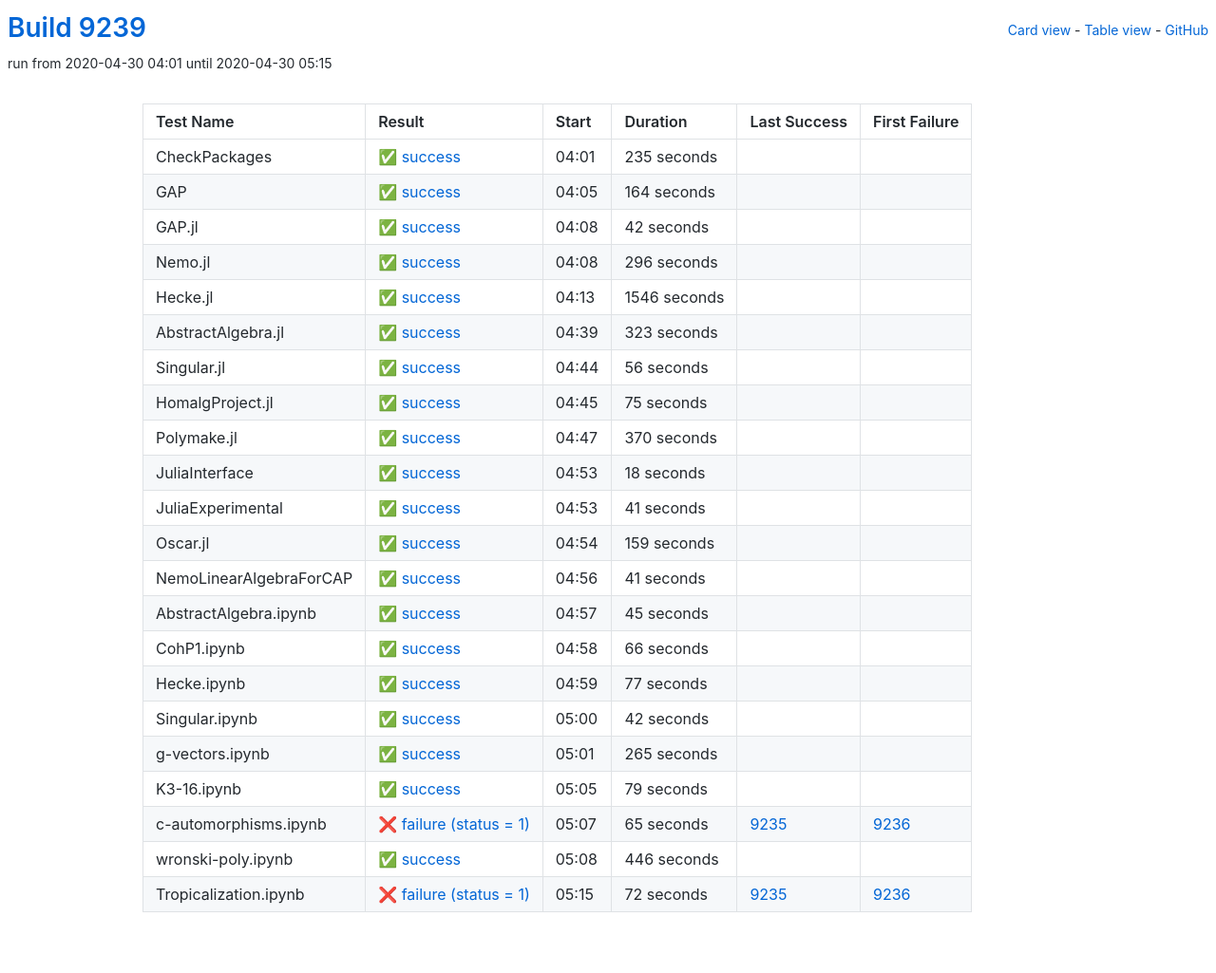
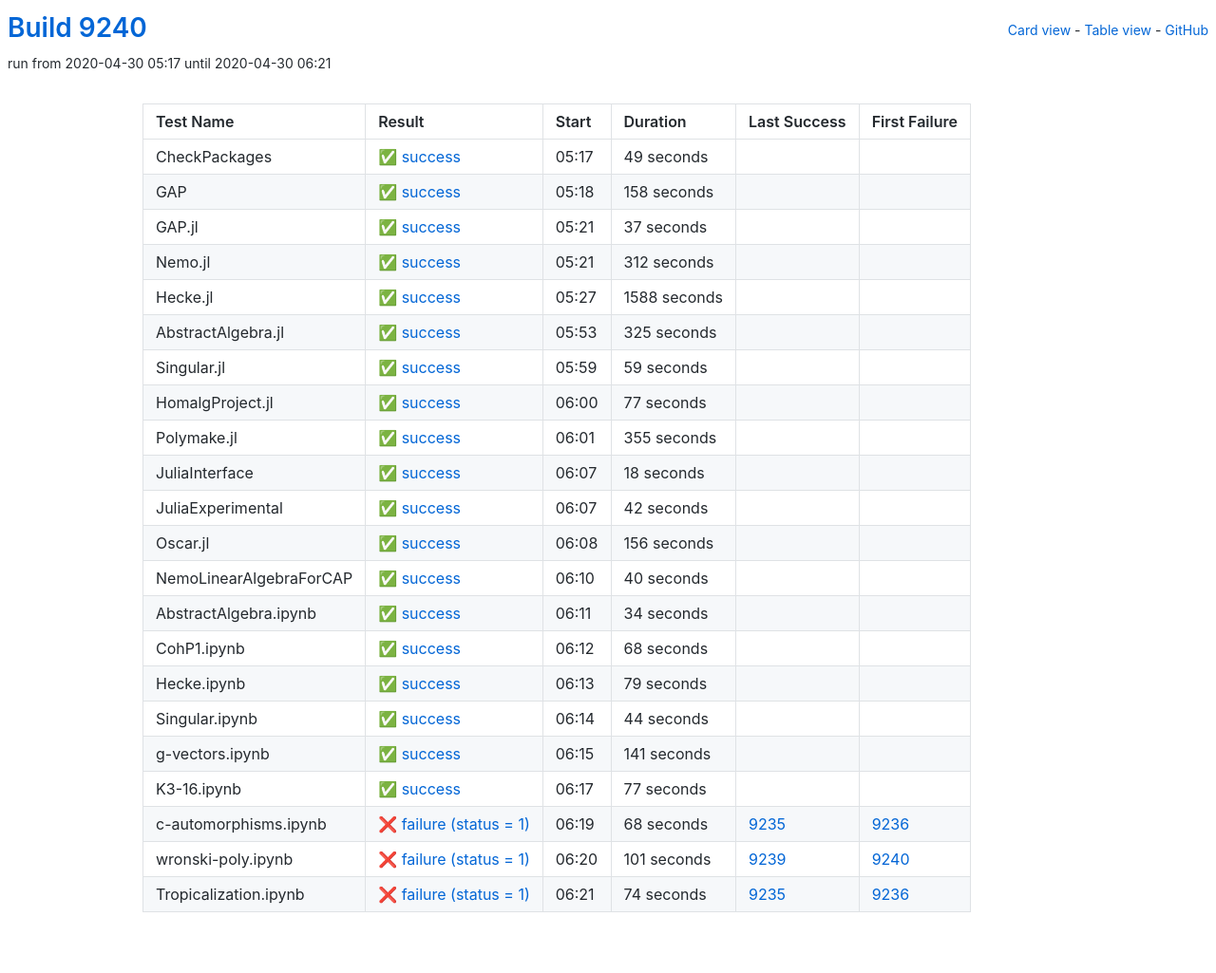
Before and after one commit to oscar-system/oscar-ci-status, a Jekyll site: the page built from table.html, in a window 1280 px wide. Shown: the whole page at 95% size. Built offline with Jekyll 4.4.1, drawn with Linux system fonts in a browser that asks for light colours.

Commit message:
Build 9240

```diff
--- a/_data/ci.yml
+++ b/_data/ci.yml
@@ -1,27 +1,115 @@
-build: 9239
-build_url: https://oscarci.mathematik.uni-kl.de/job/oscar/9239/
+build: 9240
+build_url: https://oscarci.mathematik.uni-kl.de/job/oscar/9240/
 job: oscar
 tests:
-- duration: 235
+- duration: 49
   exitcode: 0
   first_failure: false
   first_failure_url: null
   last_success: false
   last_success_url: null
-  log: https://oscarci.mathematik.uni-kl.de/job/oscar/9239/artifact/logs/build-9239/CheckPackages.log
+  log: https://oscarci.mathematik.uni-kl.de/job/oscar/9240/artifact/logs/build-9240/CheckPackages.log
   name: CheckPackages
-  start: 2020-04-30 04:01
+  start: 2020-04-30 05:17
   status: success
   success: true
-- duration: 164
+- duration: 158
   exitcode: 0
   first_failure: false
   first_failure_url: null
   last_success: false
   last_success_url: null
-  log: https://oscarci.mathematik.uni-kl.de/job/oscar/9239/artifact/logs/build-9239/GAP.log
+  log: https://oscarci.mathematik.uni-kl.de/job/oscar/9240/artifact/logs/build-9240/GAP.log
   name: GAP
-  start: 2020-04-30 04:05
+  start: 2020-04-30 05:18
+  status: success
+  success: true
+- duration: 37
+  exitcode: 0
+  first_failure: false
+  first_failure_url: null
+  last_success: false
+  last_success_url: null
+  log: https://oscarci.mathematik.uni-kl.de/job/oscar/9240/artifact/logs/build-9240/GAP.jl.log
+  name: GAP.jl
+  start: 2020-04-30 05:21
+  status: success
+  success: true
+- duration: 312
+  exitcode: 0
+  first_failure: false
+  first_failure_url: null
+  last_success: false
+  last_success_url: null
+  log: https://oscarci.mathematik.uni-kl.de/job/oscar/9240/artifact/logs/build-9240/Nemo.jl.log
+  name: Nemo.jl
+  start: 2020-04-30 05:21
+  status: success
+  success: true
+- duration: 1588
+  exitcode: 0
+  first_failure: false
+  first_failure_url: null
+  last_success: false
+  last_success_url: null
+  log: https://oscarci.mathematik.uni-kl.de/job/oscar/9240/artifact/logs/build-9240/Hecke.jl.log
+  name: Hecke.jl
+  start: 2020-04-30 05:27
+  status: success
+  success: true
+- duration: 325
+  exitcode: 0
+  first_failure: false
+  first_failure_url: null
+  last_success: false
+  last_success_url: null
+  log: https://oscarci.mathematik.uni-kl.de/job/oscar/9240/artifact/logs/build-9240/AbstractAlgebra.jl.log
+  name: AbstractAlgebra.jl
+  start: 2020-04-30 05:53
+  status: success
+  success: true
+- duration: 59
+  exitcode: 0
+  first_failure: false
+  first_failure_url: null
+  last_success: false
+  last_success_url: null
+  log: https://oscarci.mathematik.uni-kl.de/job/oscar/9240/artifact/logs/build-9240/Singular.jl.log
+  name: Singular.jl
+  start: 2020-04-30 05:59
+  status: success
+  success: true
+- duration: 77
+  exitcode: 0
+  first_failure: false
+  first_failure_url: null
+  last_success: false
+  last_success_url: null
+  log: https://oscarci.mathematik.uni-kl.de/job/oscar/9240/artifact/logs/build-9240/HomalgProject.jl.log
+  name: HomalgProject.jl
+  start: 2020-04-30 06:00
+  status: success
+  success: true
+- duration: 355
+  exitcode: 0
+  first_failure: false
+  first_failure_url: null
+  last_success: false
+  last_success_url: null
+  log: https://oscarci.mathematik.uni-kl.de/job/oscar/9240/artifact/logs/build-9240/Polymake.jl.log
+  name: Polymake.jl
+  start: 2020-04-30 06:01
+  status: success
+  success: true
+- duration: 18
+  exitcode: 0
+  first_failure: false
+  first_failure_url: null
+  last_success: false
+  last_success_url: null
+  log: https://oscarci.mathematik.uni-kl.de/job/oscar/9240/artifact/logs/build-9240/JuliaInterface.log
+  name: JuliaInterface
+  start: 2020-04-30 06:07
   status: success
   success: true
 - duration: 42
@@ -30,141 +118,86 @@ tests:
   first_failure_url: null
   last_success: false
   last_success_url: null
-  log: https://oscarci.mathematik.uni-kl.de/job/oscar/9239/artifact/logs/build-9239/GAP.jl.log
-  name: GAP.jl
-  start: 2020-04-30 04:08
+  log: https://oscarci.mathematik.uni-kl.de/job/oscar/9240/artifact/logs/build-9240/JuliaExperimental.log
+  name: JuliaExperimental
+  start: 2020-04-30 06:07
   status: success
   success: true
-- duration: 296
+- duration: 156
   exitcode: 0
   first_failure: false
   first_failure_url: null
   last_success: false
   last_success_url: null
-  log: https://oscarci.mathematik.uni-kl.de/job/oscar/9239/artifact/logs/build-9239/Nemo.jl.log
-  name: Nemo.jl
-  start: 2020-04-30 04:08
+  log: https://oscarci.mathematik.uni-kl.de/job/oscar/9240/artifact/logs/build-9240/Oscar.jl.log
+  name: Oscar.jl
+  start: 2020-04-30 06:08
   status: success
   success: true
-- duration: 1546
+- duration: 40
   exitcode: 0
   first_failure: false
   first_failure_url: null
   last_success: false
   last_success_url: null
-  log: https://oscarci.mathematik.uni-kl.de/job/oscar/9239/artifact/logs/build-9239/Hecke.jl.log
-  name: Hecke.jl
-  start: 2020-04-30 04:13
+  log: https://oscarci.mathematik.uni-kl.de/job/oscar/9240/artifact/logs/build-9240/NemoLinearAlgebraForCAP.log
+  name: NemoLinearAlgebraForCAP
+  start: 2020-04-30 06:10
   status: success
   success: true
-- duration: 323
+- duration: 34
   exitcode: 0
   first_failure: false
   first_failure_url: null
   last_success: false
   last_success_url: null
-  log: https://oscarci.mathematik.uni-kl.de/job/oscar/9239/artifact/logs/build-9239/AbstractAlgebra.jl.log
-  name: AbstractAlgebra.jl
-  start: 2020-04-30 04:39
+  log: https://oscarci.mathematik.uni-kl.de/job/oscar/9240/artifact/logs/build-9240/AbstractAlgebra.ipynb.log
+  name: AbstractAlgebra.ipynb
+  start: 2020-04-30 06:11
   status: success
   success: true
-- duration: 56
+- duration: 68
   exitcode: 0
   first_failure: false
   first_failure_url: null
   last_success: false
   last_success_url: null
-  log: https://oscarci.mathematik.uni-kl.de/job/oscar/9239/artifact/logs/build-9239/Singular.jl.log
-  name: Singular.jl
-  start: 2020-04-30 04:44
+  log: https://oscarci.mathematik.uni-kl.de/job/oscar/9240/artifact/logs/build-9240/CohP1.ipynb.log
+  name: CohP1.ipynb
+  start: 2020-04-30 06:12
   status: success
   success: true
-- duration: 75
+- duration: 79
   exitcode: 0
   first_failure: false
   first_failure_url: null
   last_success: false
   last_success_url: null
-  log: https://oscarci.mathematik.uni-kl.de/job/oscar/9239/artifact/logs/build-9239/HomalgProject.jl.log
-  name: HomalgProject.jl
-  start: 2020-04-30 04:45
+  log: https://oscarci.mathematik.uni-kl.de/job/oscar/9240/artifact/logs/build-9240/Hecke.ipynb.log
+  name: Hecke.ipynb
+  start: 2020-04-30 06:13
   status: success
   success: true
-- duration: 370
+- duration: 44
   exitcode: 0
   first_failure: false
   first_failure_url: null
   last_success: false
   last_success_url: null
-  log: https://oscarci.mathematik.uni-kl.de/job/oscar/9239/artifact/logs/build-9239/Polymake.jl.log
-  name: Polymake.jl
-  start: 2020-04-30 04:47
+  log: https://oscarci.mathematik.uni-kl.de/job/oscar/9240/artifact/logs/build-9240/Singular.ipynb.log
+  name: Singular.ipynb
+  start: 2020-04-30 06:14
   status: success
   success: true
-- duration: 18
+- duration: 141
   exitcode: 0
   first_failure: false
   first_failure_url: null
   last_success: false
   last_success_url: null
-  log: https://oscarci.mathematik.uni-kl.de/job/oscar/9239/artifact/logs/build-9239/JuliaInterface.log
-  name: JuliaInterface
-  start: 2020-04-30 04:53
-  status: success
-  success: true
-- duration: 41
-  exitcode: 0
-  first_failure: false
-  first_failure_url: null
-  last_success: false
-  last_success_url: null
-  log: https://oscarci.mathematik.uni-kl.de/job/oscar/9239/artifact/logs/build-9239/JuliaExperimental.log
-  name: JuliaExperimental
-  start: 2020-04-30 04:53
-  status: success
-  success: true
-- duration: 159
-  exitcode: 0
-  first_failure: false
-  first_failure_url: null
-  last_success: false
-  last_success_url: null
-  log: https://oscarci.mathematik.uni-kl.de/job/oscar/9239/artifact/logs/build-9239/Oscar.jl.log
-  name: Oscar.jl
-  start: 2020-04-30 04:54
-  status: success
-  success: true
-- duration: 41
-  exitcode: 0
-  first_failure: false
-  first_failure_url: null
-  last_success: false
-  last_success_url: null
-  log: https://oscarci.mathematik.uni-kl.de/job/oscar/9239/artifact/logs/build-9239/NemoLinearAlgebraForCAP.log
-  name: NemoLinearAlgebraForCAP
-  start: 2020-04-30 04:56
-  status: success
-  success: true
-- duration: 45
-  exitcode: 0
-  first_failure: false
-  first_failure_url: null
-  last_success: false
-  last_success_url: null
-  log: https://oscarci.mathematik.uni-kl.de/job/oscar/9239/artifact/logs/build-9239/AbstractAlgebra.ipynb.log
-  name: AbstractAlgebra.ipynb
-  start: 2020-04-30 04:57
-  status: success
-  success: true
-- duration: 66
-  exitcode: 0
-  first_failure: false
-  first_failure_url: null
-  last_success: false
-  last_success_url: null
-  log: https://oscarci.mathematik.uni-kl.de/job/oscar/9239/artifact/logs/build-9239/CohP1.ipynb.log
-  name: CohP1.ipynb
-  start: 2020-04-30 04:58
+  log: https://oscarci.mathematik.uni-kl.de/job/oscar/9240/artifact/logs/build-9240/g-vectors.ipynb.log
+  name: g-vectors.ipynb
+  start: 2020-04-30 06:15
   status: success
   success: true
 - duration: 77
@@ -173,74 +206,41 @@ tests:
   first_failure_url: null
   last_success: false
   last_success_url: null
-  log: https://oscarci.mathematik.uni-kl.de/job/oscar/9239/artifact/logs/build-9239/Hecke.ipynb.log
-  name: Hecke.ipynb
-  start: 2020-04-30 04:59
+  log: https://oscarci.mathematik.uni-kl.de/job/oscar/9240/artifact/logs/build-9240/K3-16.ipynb.log
+  name: K3-16.ipynb
+  start: 2020-04-30 06:17
   status: success
   success: true
-- duration: 42
-  exitcode: 0
-  first_failure: false
-  first_failure_url: null
-  last_success: false
-  last_success_url: null
-  log: https://oscarci.mathematik.uni-kl.de/job/oscar/9239/artifact/logs/build-9239/Singular.ipynb.log
-  name: Singular.ipynb
-  start: 2020-04-30 05:00
-  status: success
-  success: true
-- duration: 265
-  exitcode: 0
-  first_failure: false
-  first_failure_url: null
-  last_success: false
-  last_success_url: null
-  log: https://oscarci.mathematik.uni-kl.de/job/oscar/9239/artifact/logs/build-9239/g-vectors.ipynb.log
-  name: g-vectors.ipynb
-  start: 2020-04-30 05:01
-  status: success
-  success: true
-- duration: 79
-  exitcode: 0
-  first_failure: false
-  first_failure_url: null
-  last_success: false
-  last_success_url: null
-  log: https://oscarci.mathematik.uni-kl.de/job/oscar/9239/artifact/logs/build-9239/K3-16.ipynb.log
-  name: K3-16.ipynb
-  start: 2020-04-30 05:05
-  status: success
-  success: true
-- duration: 65
+- duration: 68
   exitcode: 1
   first_failure: 9236
   first_failure_url: https://oscarci.mathematik.uni-kl.de/job/oscar/9236/
   last_success: 9235
   last_success_url: https://oscarci.mathematik.uni-kl.de/job/oscar/9235/
-  log: https://oscarci.mathematik.uni-kl.de/job/oscar/9239/artifact/logs/build-9239/c-automorphisms.ipynb.log
+  log: https://oscarci.mathematik.uni-kl.de/job/oscar/9240/artifact/logs/build-9240/c-automorphisms.ipynb.log
   name: c-automorphisms.ipynb
-  start: 2020-04-30 05:07
+  start: 2020-04-30 06:19
   status: failure
   success: false
-- duration: 446
-  exitcode: 0
-  first_failure: false
-  first_failure_url: null
-  last_success: false
-  last_success_url: null
-  log: https://oscarci.mathematik.uni-kl.de/job/oscar/9239/artifact/logs/build-9239/wronski-poly.ipynb.log
+- duration: 101
+  exitcode: 1
+  first_failure: 9240
+  first_failure_url: https://oscarci.mathematik.uni-kl.de/job/oscar/9240/
+  last_success: 9239
+  last_success_url: https://oscarci.mathematik.uni-kl.de/job/oscar/9239/
+  log: https://oscarci.mathematik.uni-kl.de/job/oscar/9240/artifact/logs/build-9240/wronski-poly.ipynb.log
   name: wronski-poly.ipynb
-  start: 2020-04-30 05:08
-  status: success
-  success: true
-- duration: 72
+  start: 2020-04-30 06:20
+  status: failure
+  success: false
+- duration: 74
   exitcode: 1
   first_failure: 9236
   first_failure_url: https://oscarci.mathematik.uni-kl.de/job/oscar/9236/
   last_success: 9235
   last_success_url: https://oscarci.mathematik.uni-kl.de/job/oscar/9235/
-  log: https://oscarci.mathematik.uni-kl.de/job/oscar/9239/artifact/logs/build-9239/Tropicalization.ipynb.log
+  log: https://oscarci.mathematik.uni-kl.de/job/oscar/9240/artifact/logs/build-9240/Tropicalization.ipynb.log
   name: Tropicalization.ipynb
-  start: 2020-04-30 05:15
+  start: 2020-04-30 06:21
   status: failure
   success: false
```
Also changed, not shown: README.md.
